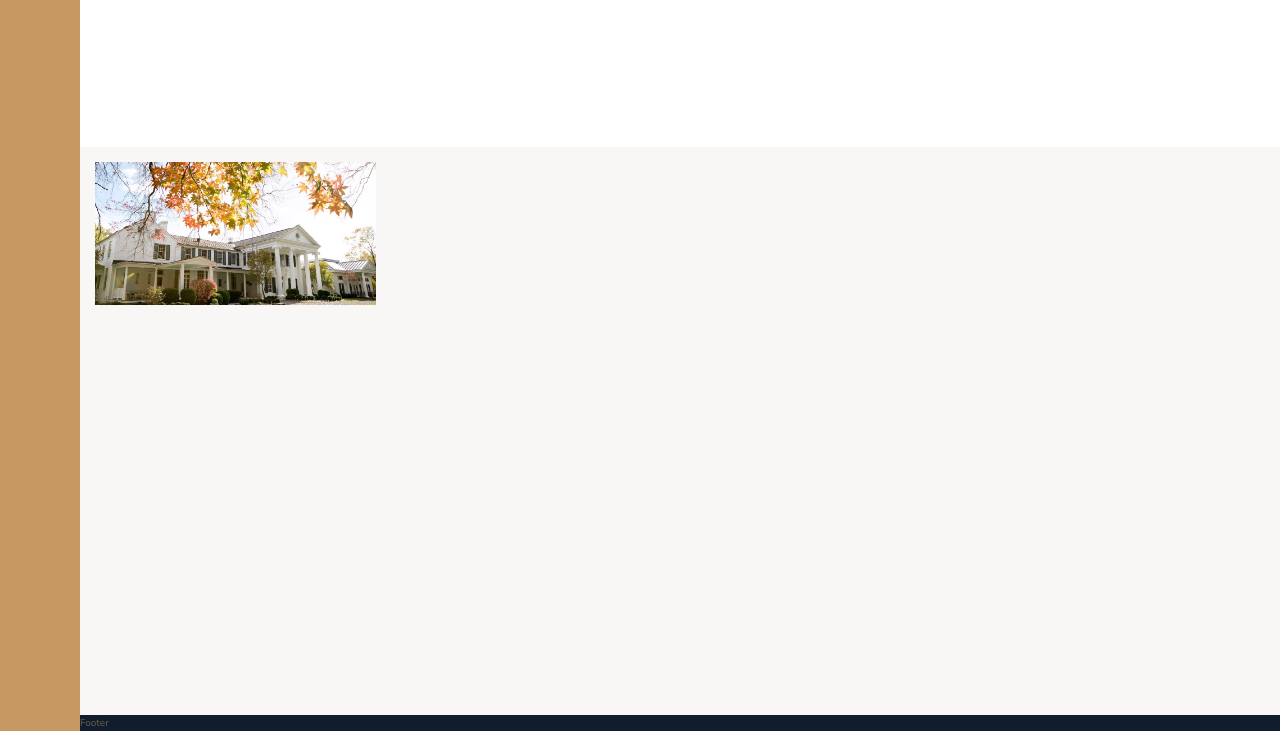
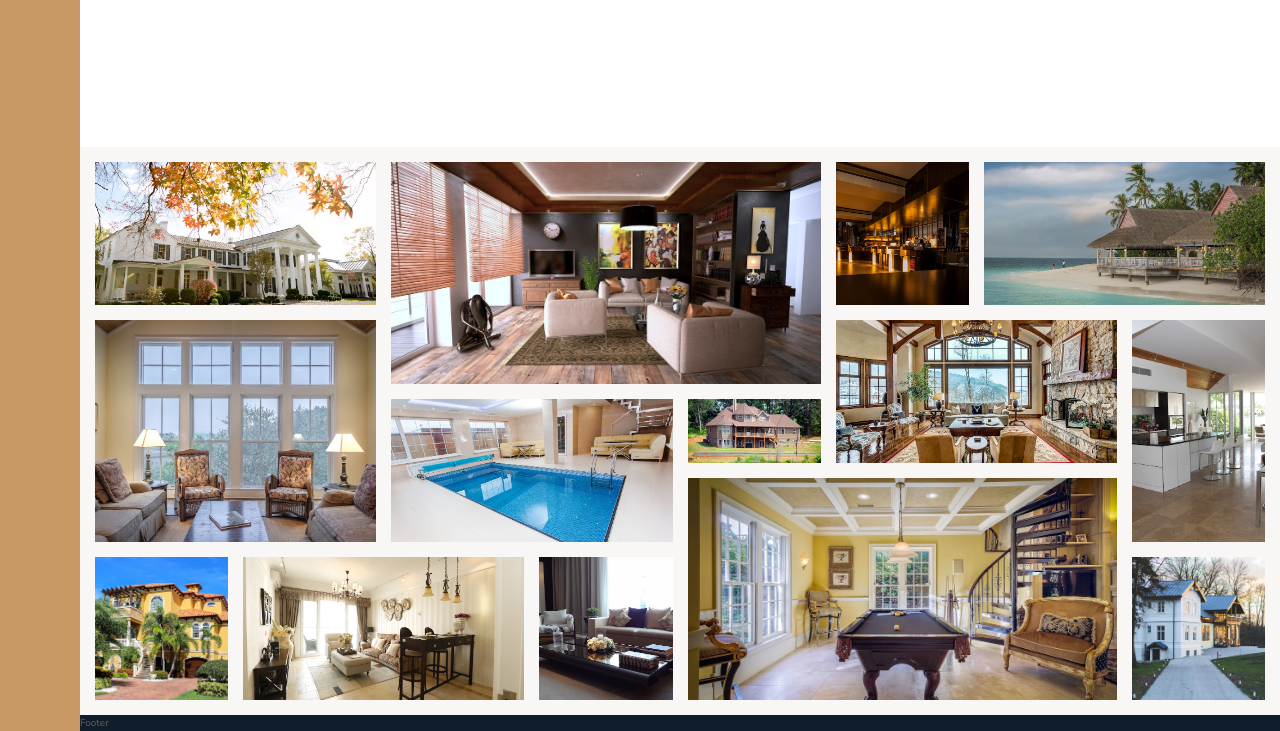
Before and after one commit to akindoju/nexter, a website: page index.html in a window 1280 px wide. Shown: the part 2985-3716 px from the top of the page. Drawn offline with nearby package versions, Linux system fonts and the light colour scheme.

Commit message:
Styled Gallery section

```diff
--- a/index.html
+++ b/index.html
@@ -314,6 +314,45 @@
       <figure class="gallery__item gallery__item--1">
         <img src="img/gal-1.jpeg" alt="Gallery photo 1" class="gallery__img">
       </figure>
+      <figure class="gallery__item gallery__item--2">
+        <img src="img/gal-2.jpeg" alt="Gallery photo 2" class="gallery__img">
+      </figure>
+      <figure class="gallery__item gallery__item--3">
+        <img src="img/gal-3.jpeg" alt="Gallery photo 3" class="gallery__img">
+      </figure>
+      <figure class="gallery__item gallery__item--4">
+        <img src="img/gal-4.jpeg" alt="Gallery photo 4" class="gallery__img">
+      </figure>
+      <figure class="gallery__item gallery__item--5">
+        <img src="img/gal-5.jpeg" alt="Gallery photo 5" class="gallery__img">
+      </figure>
+      <figure class="gallery__item gallery__item--6">
+        <img src="img/gal-6.jpeg" alt="Gallery photo 6" class="gallery__img">
+      </figure>
+      <figure class="gallery__item gallery__item--7">
+        <img src="img/gal-7.jpeg" alt="Gallery photo 7" class="gallery__img">
+      </figure>
+      <figure class="gallery__item gallery__item--8">
+        <img src="img/gal-8.jpeg" alt="Gallery photo 8" class="gallery__img">
+      </figure>
+      <figure class="gallery__item gallery__item--9">
+        <img src="img/gal-9.jpeg" alt="Gallery photo 9" class="gallery__img">
+      </figure>
+      <figure class="gallery__item gallery__item--10">
+        <img src="img/gal-10.jpeg" alt="Gallery photo 10" class="gallery__img">
+      </figure>
+      <figure class="gallery__item gallery__item--11">
+        <img src="img/gal-11.jpeg" alt="Gallery photo 11" class="gallery__img">
+      </figure>
+      <figure class="gallery__item gallery__item--12">
+        <img src="img/gal-12.jpeg" alt="Gallery photo 12" class="gallery__img">
+      </figure>
+      <figure class="gallery__item gallery__item--13">
+        <img src="img/gal-13.jpeg" alt="Gallery photo 13" class="gallery__img">
+      </figure>
+      <figure class="gallery__item gallery__item--14">
+        <img src="img/gal-14.jpeg" alt="Gallery photo 14" class="gallery__img">
+      </figure>
     </section>
 
     <footer class="footer">Footer</footer>
--- a/sass/_gallery.scss
+++ b/sass/_gallery.scss
@@ -15,39 +15,68 @@
     }
 
     &--2 {
-
+      grid-column: 3/span 3;
+      grid-row: 1/span 3;
     }
 
     &--3 {
-
+      grid-column: 6/7;
+      grid-row: 1/span 2;
     }
 
     &--4 {
-
+      grid-column: 7/-1;//to the  end
+      grid-row: 1/span 2;
     }
 
     &--5 {
-
+      grid-column: 1/span 2;
+      grid-row: 3/span 3;
     }
 
     &--6 {
-
+      grid-column: 3/span 2;
+      grid-row: 4/span 2;
     }
 
     &--7 {
-
+      grid-column: 5/6 ;
+      grid-row: 4/5 ;
     }
 
     &--8 {
-
+      grid-column: 6/span 2;
+      grid-row: 3/span 2;
     }
 
     &--9 {
-
+      grid-column: 8/-1;//to the end
+      grid-row: 3/span 3;
     }
 
     &--10 {
+      grid-column: 1/ 2;
+      grid-row: 6/span 2;
+    }
 
+    &--11 {
+      grid-column: 2/span 2;
+      grid-row: 6/-1;
+    }
+
+    &--12 {
+      grid-column: 4/span 1;
+      grid-row: 6/-1;
+    }
+
+    &--13 {
+      grid-column: 5/span 3;
+      grid-row: 5/-1;
+    }
+
+    &--14 {
+      grid-column: 8/-1;
+      grid-row: 6/-1;
     }
   }
 
```
Also changed, not shown: css/style.css. Lines whose indentation alone changed are shown as unchanged.
